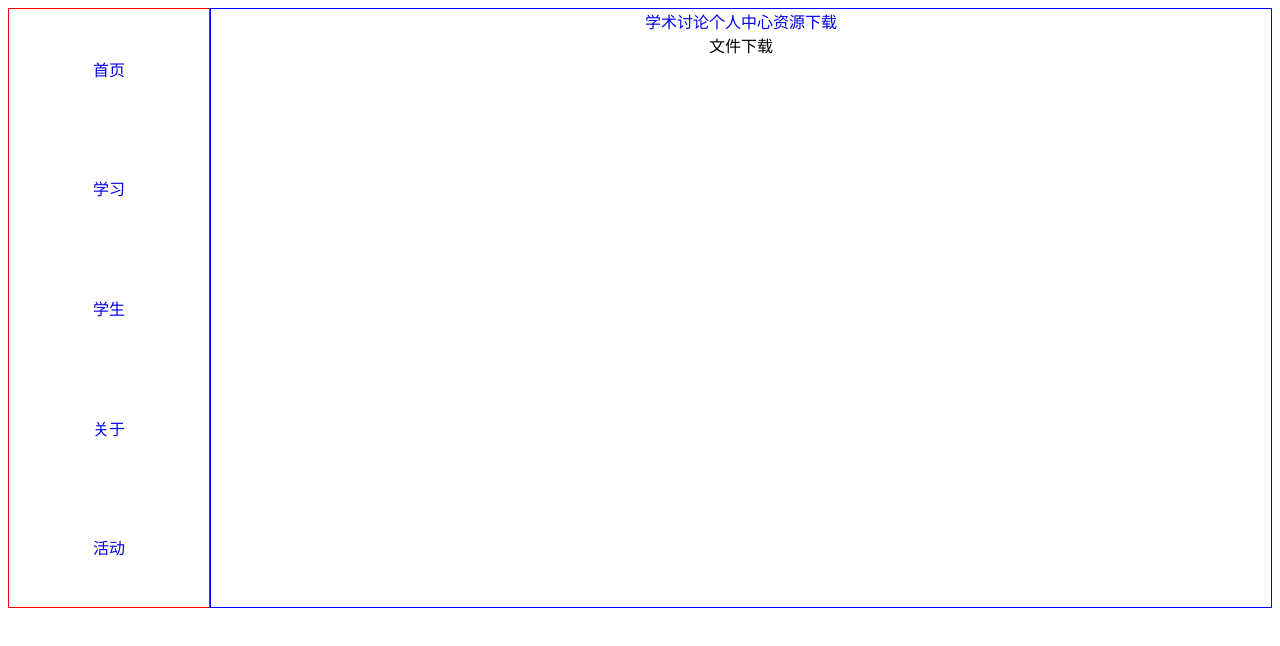
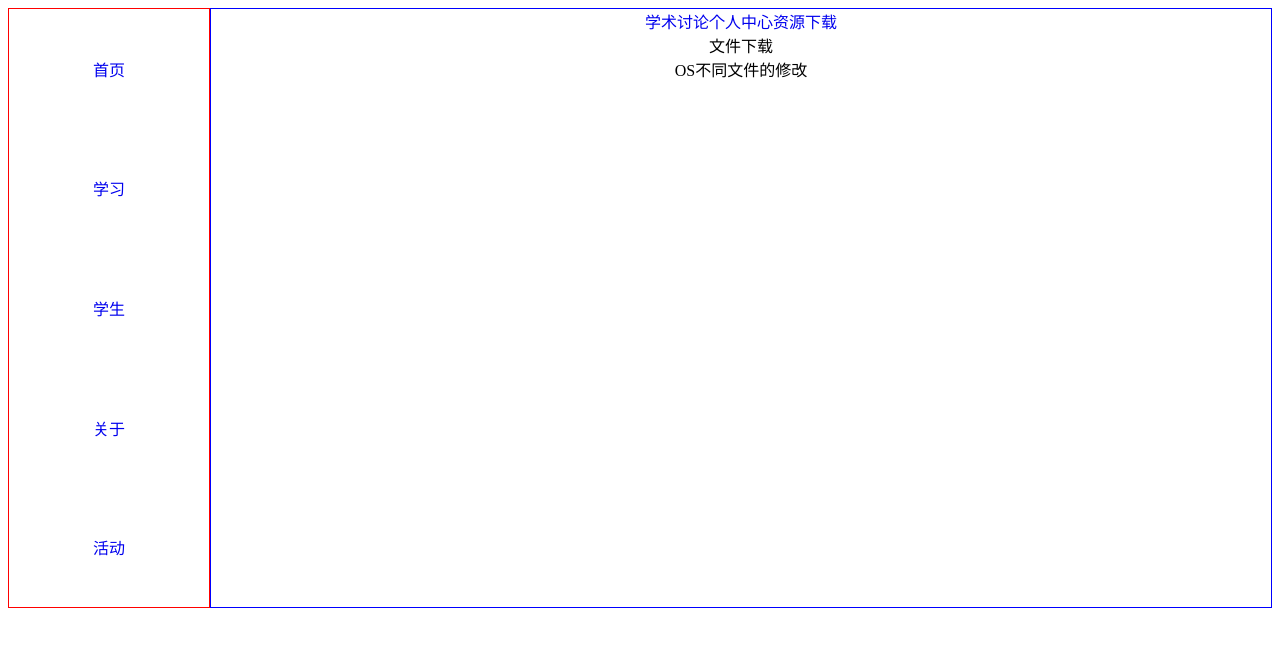
Before and after one commit to xudunyao/vue-router, a Vue app: page /activity/download in a window 1280 px wide. Shown: the top 646 px of the page. Built offline with nearby package versions, Linux system fonts and the light colour scheme.

Commit message:
os不同文件的修改

```diff
--- a/src/components/Download.vue
+++ b/src/components/Download.vue
@@ -1,5 +1,6 @@
 <template>
     <div class="download">
         文件下载
+        <div>OS不同文件的修改</div>
     </div>
 </template>
```
